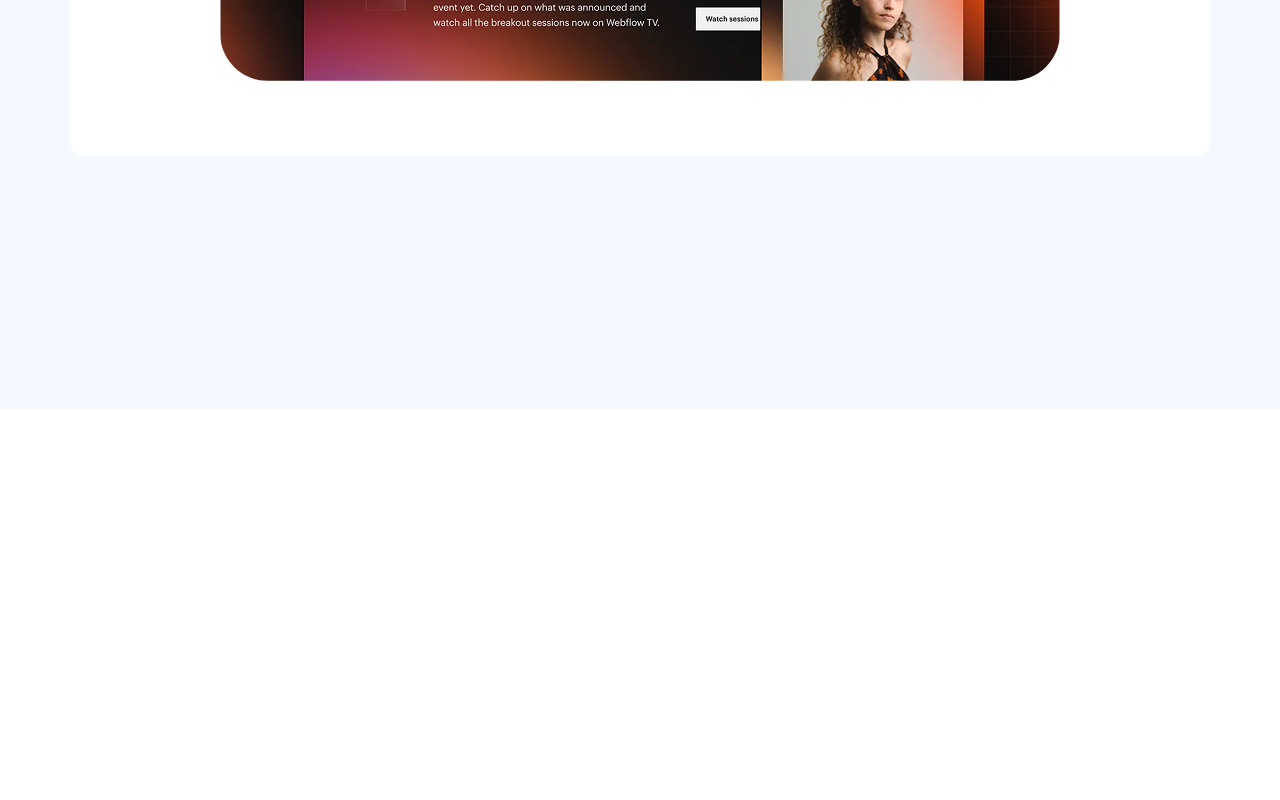
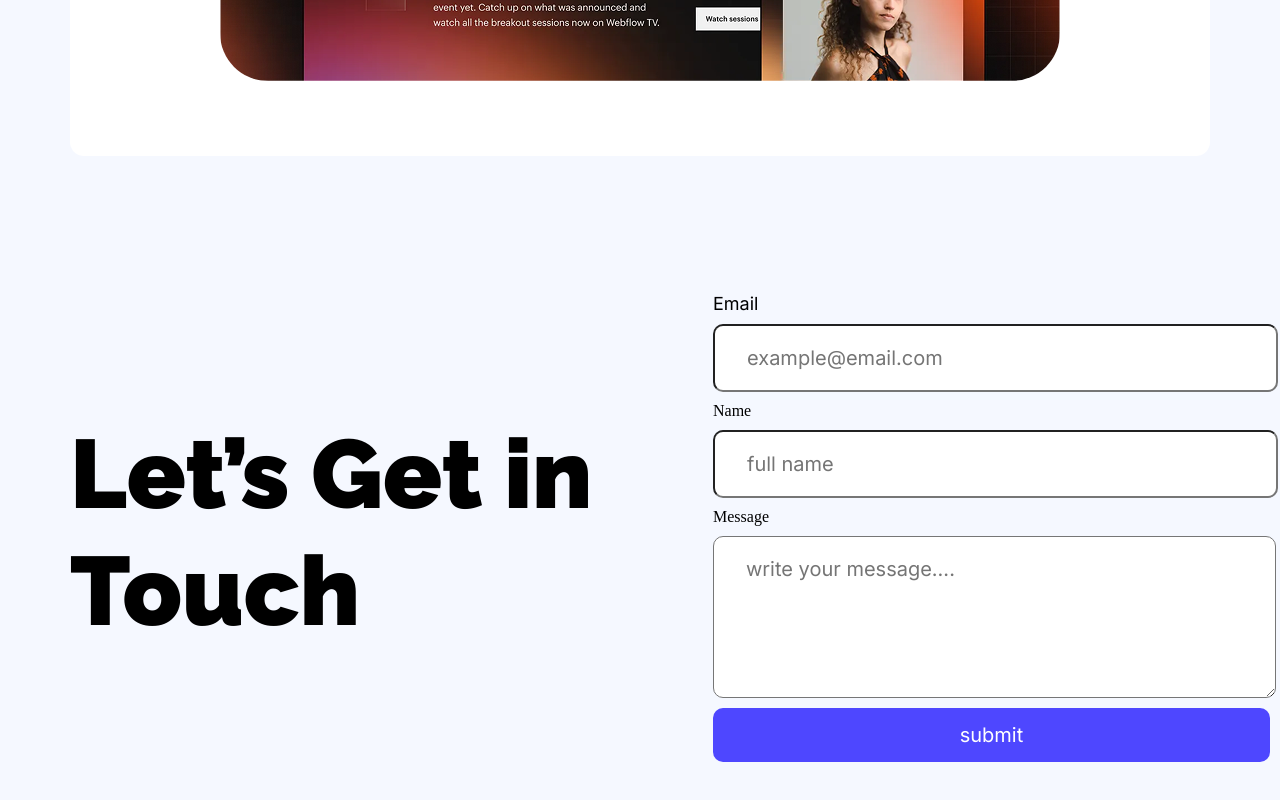
Before and after one commit to Mosarof-Hossen/assignment-1, a plain HTML site: page index.html in a window 1280 px wide. Shown: the part 2618-3418 px from the top of the page. Before the commit the page ends 3027 px from the top, so only its background shows below. Drawn offline with Linux system fonts and the light colour scheme.

Commit message:
code added

```diff
--- a/css/style.css
+++ b/css/style.css
@@ -214,3 +214,51 @@ main{
     border-radius: 48px;
     margin-top: 30px;
 }
+/* service-section-end */
+/* contact-form */
+.contact-form{
+    display: flex;
+    justify-content: space-between;
+    align-items: center;
+    gap: 24px;
+}
+.form-section{
+    width: 497px;
+}
+.contact-form-heading{
+    font-size: 97px;
+    line-height: 120%;
+    color: #000000;
+    font-family: "Raleway", sans-serif;
+    font-weight: 900;
+    width: 525px;
+}
+.label-name{
+    font-size: 18px;
+    font-family:"Inter", sans-serif ;
+    display: block;
+}
+.form-stl{
+    display: block;
+    width: 100%;
+    font-size: 20px;
+    padding: 20px 32px;
+    margin: 10px 0;
+    border-radius:10px ;
+    background-color: #ffffff;
+    font-family: "Inter", sans-serif;
+
+}
+.btn-text-1{
+    text-align: center;
+    background-color: #4E47FF;
+    padding: 15px 30px;
+    border: none;
+    border-radius: 10px;
+    text-decoration: none;
+    transition: 0.5s;
+    color: #ffffff;
+}
+.btn-text-1:hover{
+    background-color: burlywood;
+}
--- a/index.html
+++ b/index.html
@@ -150,6 +150,7 @@
                     </div>
                   </section>
                   <!-- user-say-section-end -->
+                   <!-- service-section-start -->
                   <section class="service-section">
                     <div class="service">
                         <h2 class="dark content-title">Ready to focus better</h2>
@@ -158,6 +159,26 @@
                         <img class="service-image" src="image/wc-big.png" alt="wc-big-image">
                     </div>
                   </section>
+                  <!-- service-section-end -->
+                  <!-- contact-form -->
+                   <section>
+                    <div class="contact-form">
+                        <div class="text">
+                            <h1 class="contact-form-heading">Let’s Get in Touch</h1>
+                        </div>
+                        <div class="form-section">
+                            <form action="#">
+                                <label class="label-name" for="email">Email</label>
+                                <input class="form-stl" type="email" placeholder="example@email.com">
+                                <label for="name">Name</label>
+                                <input class="form-stl"  type="text" placeholder="full name">
+                                <label for="message">Message</label>
+                                <textarea class="form-stl"  cols="50" rows="5" name="" id="" placeholder="write your message...."></textarea>
+                                <input class="form-stl btn-text-1"  type="submin" value="submit">
+                            </form>
+                        </div>
+                    </div>
+                   </section>
 
 
                 </div>
```
